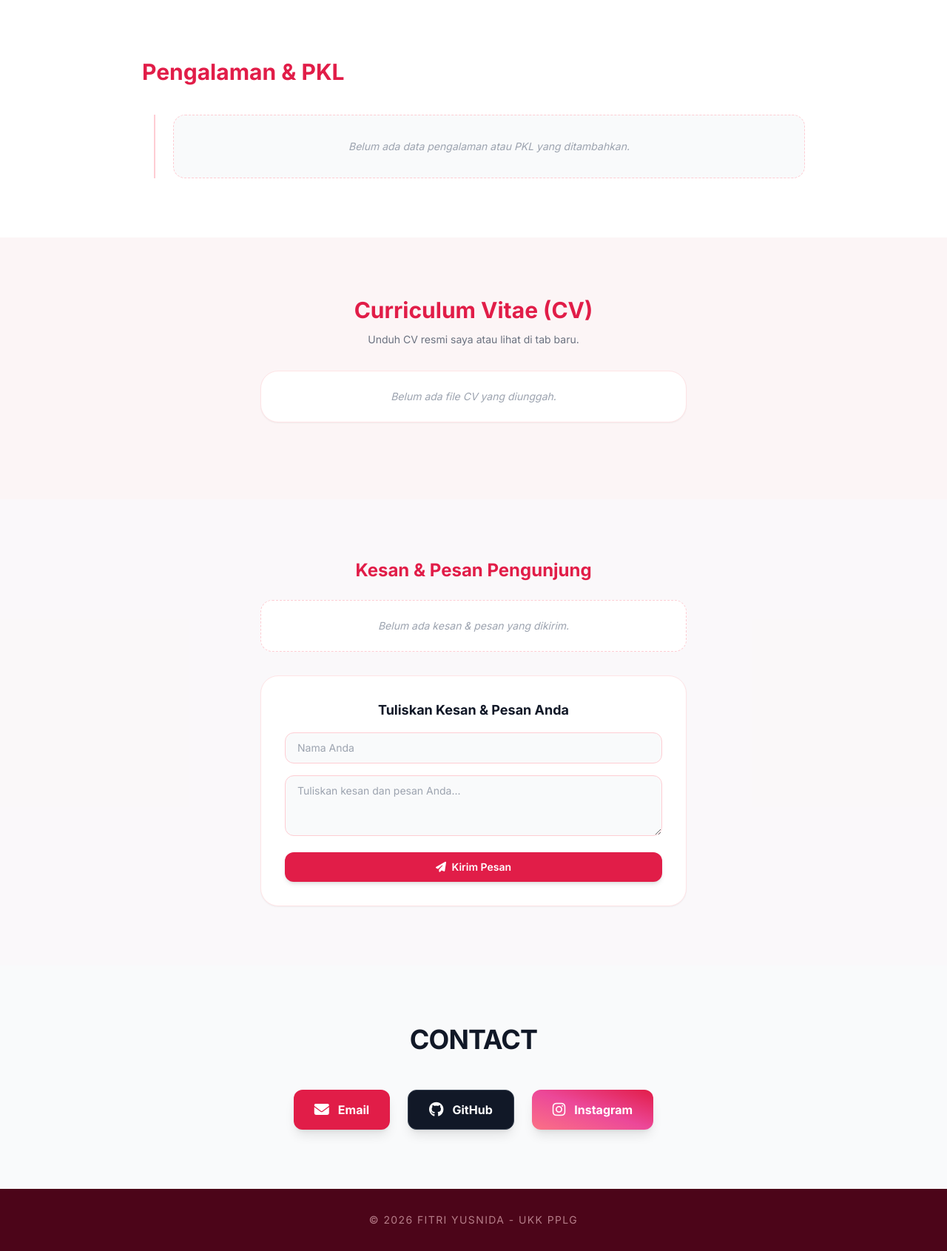
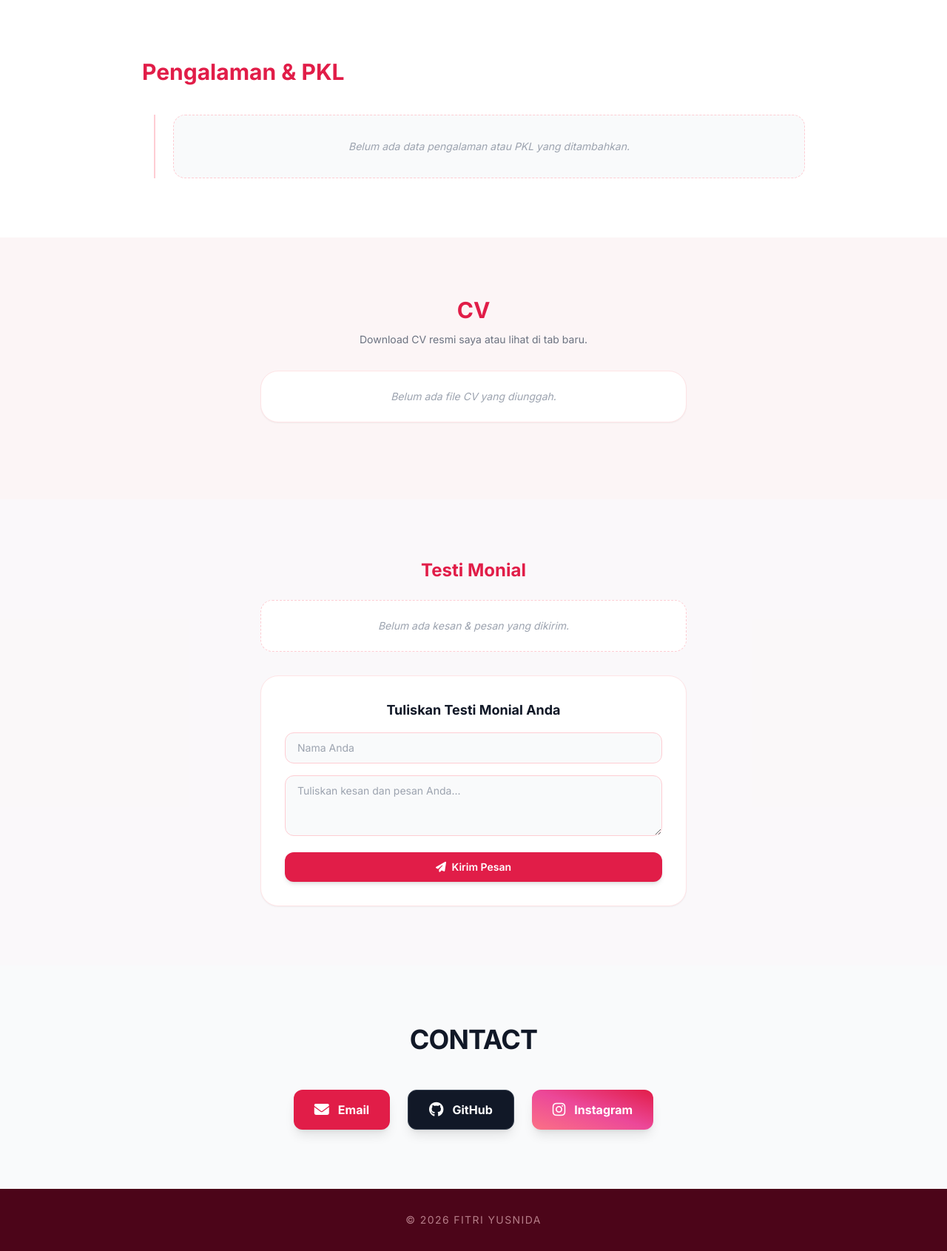
Before and after one commit to fitriyusnida8-gif/portopolioyusnida, a Laravel app: page / in a window 1280 px wide. Shown: the part 2720-4411 px from the top of the page at 74% size. Run offline with Laravel 12, Linux system fonts and the light colour scheme; data that the repository does not hold is empty; parts of the project's set-up code (start-up, migrations or seed data) failed here and were passed over; some libraries are stand-ins or nearby versions.

Commit message:
Update index user dan project

```diff
--- a/resources/views/user/index.blade.php
+++ b/resources/views/user/index.blade.php
@@ -31,10 +31,10 @@
             <li><a href="#" class="hover:text-rose-500 transition">HOME</a></li>
             <li><a href="#about" class="hover:text-rose-500 transition">ABOUT</a></li>
             <li><a href="#skills" class="hover:text-rose-500 transition">SKILLS</a></li>
-            <li><a href="#prestasi" class="hover:text-rose-500 transition">SERTIFIKAT</a></li>
+            <li><a href="#prestasi" class="hover:text-rose-500 transition">CERTIFICATE</a></li>
             <li><a href="#projects" class="hover:text-rose-500 transition">PROJECTS</a></li>
             <li><a href="#experience" class="hover:text-rose-500 transition">EXPERIENCE</a></li>
-            <li><a href="#kesan-pesan" class="hover:text-rose-500 transition">KESAN & PESAN</a></li>
+            <li><a href="#kesan-pesan" class="hover:text-rose-500 transition">TESTI MONIAL</a></li>
             <li><a href="#contact" class="hover:text-rose-500 transition">CONTACT</a></li>
 
             <li>
@@ -415,16 +415,16 @@
     <!-- SECTION: CV DIGITAL -->
     <section id="cv" class="py-20 px-6 bg-rose-50/50 dark:bg-gray-900">
         <div class="max-w-xl mx-auto text-center">
-            <h2 class="text-3xl font-bold mb-3 text-rose-600">Curriculum Vitae (CV)</h2>
-            <p class="text-gray-500 dark:text-gray-400 mb-8 text-sm">Unduh CV resmi saya atau lihat di tab baru.</p>
+            <h2 class="text-3xl font-bold mb-3 text-rose-600">CV</h2>
+            <p class="text-gray-500 dark:text-gray-400 mb-8 text-sm">Download CV resmi saya atau lihat di tab baru.</p>
 
             @if(isset($profile) && $profile->cv_file)
                 <div class="bg-white dark:bg-gray-950 p-6 rounded-3xl shadow-sm border border-rose-100 dark:border-gray-800 mb-6 flex flex-wrap justify-center items-center gap-3">
                     <a href="{{ asset('storage/' . $profile->cv_file) }}" download="CV_Fitri_Yusnida" class="inline-flex items-center gap-2 bg-rose-600 text-white px-6 py-3 rounded-xl font-semibold shadow-sm hover:bg-rose-700 transition text-sm">
-                        <i class="fa-solid fa-download"></i> Unduh CV
+                        <i class="fa-solid fa-download"></i> Dowload CV
                     </a>
                     <a href="{{ asset('storage/' . $profile->cv_file) }}" target="_blank" class="inline-flex items-center gap-2 bg-gray-100 dark:bg-gray-800 text-gray-700 dark:text-gray-200 px-6 py-3 rounded-xl font-semibold hover:bg-gray-200 transition text-sm">
-                        <i class="fa-solid fa-up-right-from-square"></i> Lihat CV
+                        <i class="fa-solid fa-up-right-from-square"></i> View CV
                     </a>
                 </div>
             @else
@@ -439,7 +439,7 @@
     <section id="kesan-pesan" class="py-20 px-6 bg-rose-50/20 dark:bg-gray-900">
         <div class="max-w-xl mx-auto space-y-8">
             <div class="space-y-4">
-                <h2 class="text-2xl font-bold text-center mb-6 text-rose-600">Kesan & Pesan Pengunjung</h2>
+                <h2 class="text-2xl font-bold text-center mb-6 text-rose-600">Testi Monial</h2>
 
                 @forelse($messages ?? [] as $msg)
                 <div class="bg-white dark:bg-gray-950 p-5 rounded-2xl border border-rose-100 dark:border-gray-800 shadow-sm relative">
@@ -457,7 +457,7 @@
             </div>
 
             <div class="bg-white dark:bg-gray-950 p-8 rounded-3xl border border-rose-100 dark:border-gray-800 shadow-sm">
-                <h3 class="text-lg font-bold mb-4 text-center">Tuliskan Kesan & Pesan Anda</h3>
+                <h3 class="text-lg font-bold mb-4 text-center">Tuliskan Testi Monial Anda</h3>
 
                 <form action="{{ route('messages.store') }}" method="POST" class="space-y-4">
                     @csrf
@@ -506,7 +506,7 @@
 
     <!-- FOOTER -->
     <footer class="bg-rose-950 dark:bg-gray-950 text-white px-6 md:px-20 py-8 text-center w-full">
-        <p class="text-rose-200/60 text-sm tracking-widest uppercase">&copy; 2026 Fitri Yusnida - UKK PPLG</p>
+        <p class="text-rose-200/60 text-sm tracking-widest uppercase">&copy; 2026 Fitri Yusnida </p>
     </footer>
 
     <!-- SCRIPT INTERAKTIF -->
```
Also changed, not shown: resources/views/projects/index.blade.php (+6 -6 lines), public/images/dayak.jpeg (added), public/images/igal.jpeg (added).
